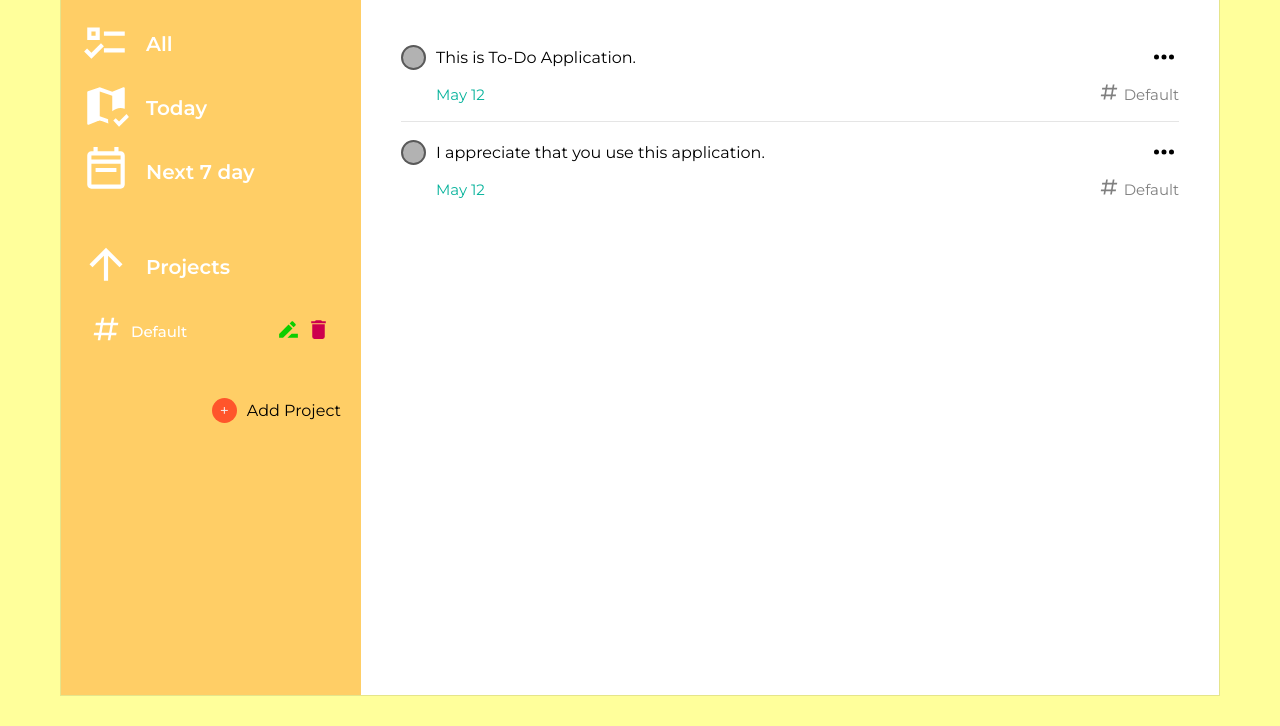
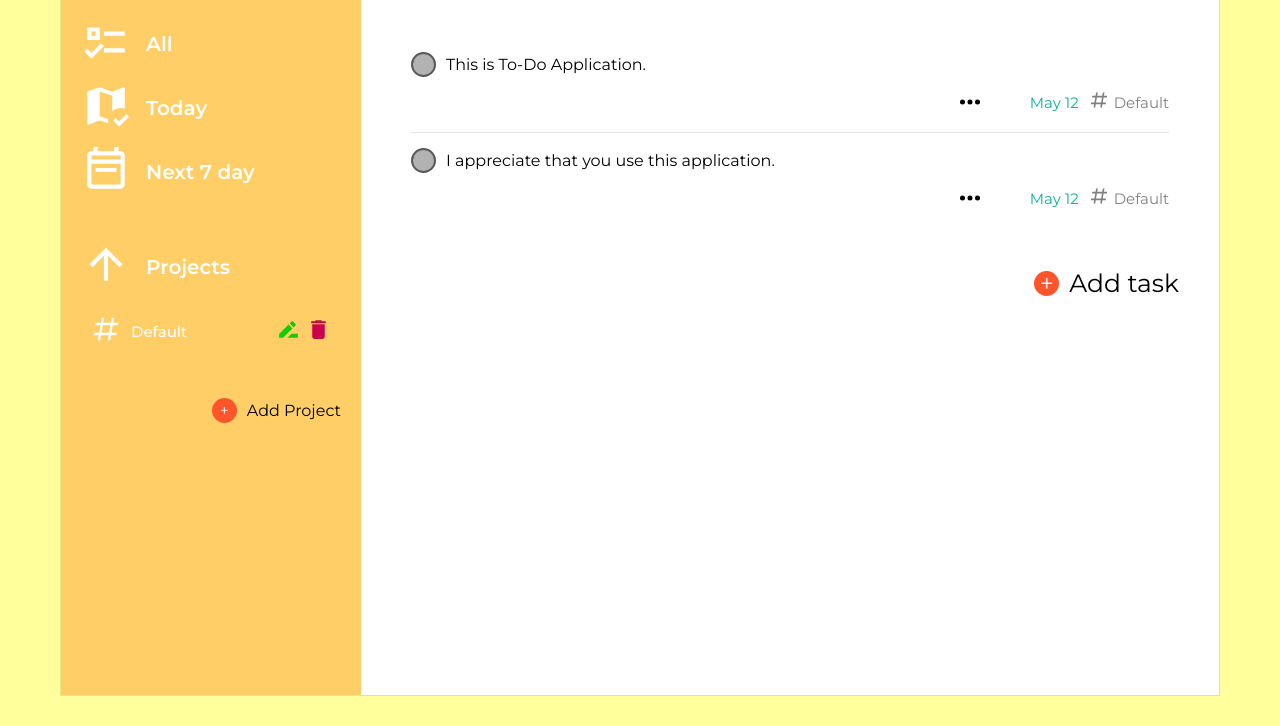
Before and after one commit to WillBarrent/todo-list, a website built with webpack: page src/index.html in a window 1280 px wide. Shown: the part 134-860 px from the top of the page. Built offline with nearby package versions, Linux system fonts and the light colour scheme.

Commit message:
Add Create Todo Items Functionality
Fix bug with Todo Form

Todo Items can not set own priority and be checked

Also you can not define which project todo item would be included

```diff
--- a/src/DOMRender/Todo.js
+++ b/src/DOMRender/Todo.js
@@ -13,16 +13,24 @@ export default class Todo {
       (item) => JSON.parse(item[1]).todoItems.reverse()
     ).reverse();
     const content = document.querySelector('.content');
-    content.textContent = ``;
+    const listOfTodo = createDOMElement('div', 'todo__items-list');
+    beforeAppearDOMElement(content, listOfTodo);
     allItems.forEach(project => {
         project.forEach(item => {
             const todoItem = createTodoItem(item.title, item.duedate.todoItem, item.priority, item.project);
-            beforeAppearDOMElement(content, todoItem);
+            beforeAppearDOMElement(listOfTodo, todoItem);
         })
     });
   }
 
+  static todoItemsClear() {
+    const items = document.querySelectorAll('.todo__item');
+
+    items.forEach(item => item.remove());
+  }
+
   static todoLoaderInvoke() {
+    Todo.todoItemsClear();
     Todo.todoLoader();
   }
 }
--- a/src/style.css
+++ b/src/style.css
@@ -190,6 +190,8 @@ svg {
 
 .content {
   padding: 30px 40px;
+
+  overflow: auto;
 }
 
 .todo__form {
@@ -198,6 +200,27 @@ svg {
   gap: 20px;
 
   font-size: 25px;
+}
+
+.todo__items-list {
+  display: flex;
+  flex-direction: column;
+
+  padding: 10px;
+
+  max-height: 400px;
+  overflow: auto;
+}
+
+.todo__items-list::-webkit-scrollbar-track {
+  box-shadow: inset 0 0 5px rgba(255 255 255 / .5);
+  border-radius: 10px;
+}
+
+/* Handle */
+.todo__items-list::-webkit-scrollbar-thumb {
+  background: rgba(0 0 0 / .3);
+  border-radius: 10px;
 }
 
 .todo__item {
@@ -266,7 +289,7 @@ svg {
 }
 
 .todo__settings {
-  flex: 1 0 10%;
+  flex: 1 0 15%;
   cursor: pointer;
 
   display: flex;
```
